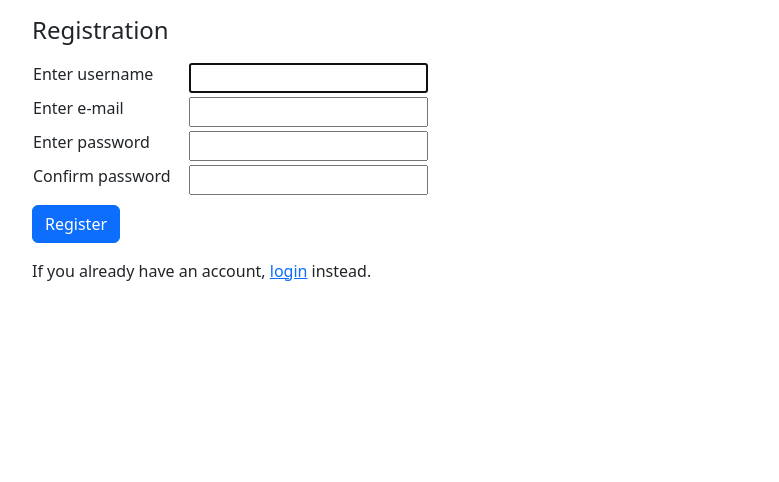
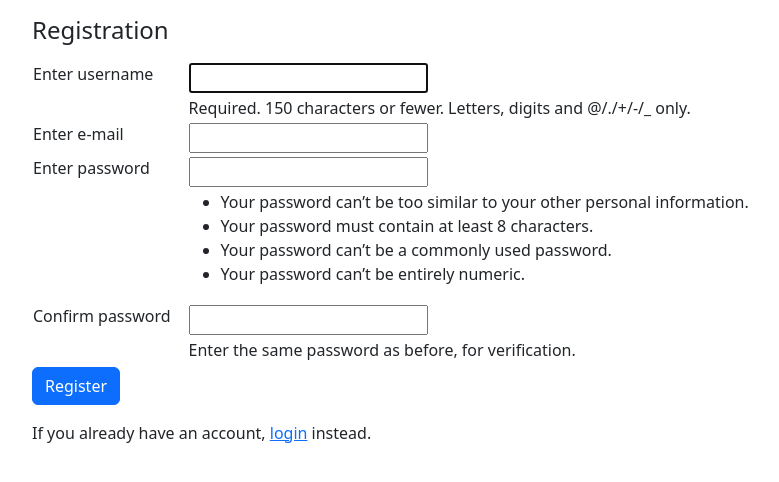
Before and after one commit to fomaaq/Reminder-App, a Django app: page /login/register/ in a window 1280 px wide. Shown: the part 56-538 px from the top of the page, without its empty margins (50-829 px from the left). Run offline with Django 4.2, Linux system fonts and the light colour scheme.

Commit message:
frontend pt.2

```diff
--- a/memo/reminder/forms.py
+++ b/memo/reminder/forms.py
@@ -41,15 +41,7 @@ class AddRemindForm(forms.ModelForm):
 
 
 class NewUserForm(UserCreationForm):
-    username = forms.CharField(label='User name',
-                               max_length=150,
-                               help_text='User name must consist of a maximum of 150 characters'
-                               )
-    email = forms.EmailField(label='e-mail', required=True)
-    password1 = forms.CharField(label='Password',
-                                widget=forms.PasswordInput())
-    password2 = forms.CharField(label='Confirm password',
-                                widget=forms.PasswordInput())
+    email = forms.EmailField(required=True)
 
     class Meta:
         model = User
--- a/memo/reminder/templates/base.html
+++ b/memo/reminder/templates/base.html
@@ -10,6 +10,24 @@
   <body>
     {% include "inc/_nav.html" %}
 
+    {% if messages %}
+
+      {% for message in messages %}
+
+        {% if message.tags == 'error' %}
+          <div class="alert alert-danger" role="alert">
+            {{ message }}
+          </div>
+        {% else %}
+          <div class="alert alert-{{ message.tags }}" role="alert">
+            {{ message }}
+          </div>
+        {% endif %}
+
+      {% endfor %}
+
+    {% endif %}
+
     <div>
       {% block content %}CONTENT{% endblock content %}
     </div>
--- a/memo/reminder/templates/register.html
+++ b/memo/reminder/templates/register.html
@@ -4,23 +4,67 @@
 	<h4 class="mt-3">Registration</h4>
 	<form method="POST" class="post-form mt-3">
 		{% csrf_token %}
-		<table class="mb-2">
+		<table class="mb-1">
 			<tbody>
 				<tr>
 					<td><label for="{{ form.username.id_for_label }}" class="form-label me-3">Enter username </label></td>
-					<td>{{ form.username }}</td>
+					<td>{{ form.username }}
+						{% if form.username.errors %}
+							<div class="text-decoration-underline" style="color: #ff0000">
+							{% for error in form.username.errors %}
+								{{ error }}<br />
+							{% endfor %}
+							</div>
+					  	{% endif %}
+					</td>
+				</tr>
+				<tr>
+					<td></td>
+					<td><class="form-text">{{ form.username.help_text }}</td>
 				</tr>
 				<tr>
 					<td><label for="{{ form.email.id_for_label }}" class="form-label me-3">Enter e-mail </label></td>
-					<td>{{ form.email }}</td>
+					<td>{{ form.email }}
+						{% if form.email.errors %}
+							<div class="text-decoration-underline" style="color: #ff0000">
+							{% for error in form.email.errors %}
+								{{ error }}<br />
+							{% endfor %}
+							</div>
+					  	{% endif %}
+					</td>
 				</tr>
 				<tr>
 					<td><label for="{{ form.password1.id_for_label }}" class="form-label me-3">Enter password </label></td>
-					<td>{{ form.password1 }}</td>
+					<td>{{ form.password1 }}
+						{% if form.password1.errors %}
+							<div class="text-decoration-underline" style="color: #ff0000">
+							{% for error in form.password1.errors %}
+								{{ error }}<br />
+							{% endfor %}
+							</div>
+					  	{% endif %}
+					</td>
+				</tr>
+				<tr>
+					<td></td>
+					<td><class="form-text ms-2">{{ form.password1.help_text }}</td>
 				</tr>
 				<tr>
 					<td><label for="{{ form.password2.id_for_label }}" class="form-label me-3">Confirm password </label></td>
-					<td>{{ form.password2 }}</td>
+					<td>{{ form.password2 }}
+						{% if form.password2.errors %}
+							<div class="text-decoration-underline" style="color: #ff0000">
+							{% for error in form.password2.errors %}
+								{{ error }}<br />
+							{% endfor %}
+							</div>
+					  	{% endif %}
+					</td>
+				</tr>
+				<tr>
+					<td></td>
+					<td><class="form-text ms-2">{{ form.password2.help_text }}</td>
 				</tr>
 			</tbody>
 		</table>
--- a/memo/reminder/views.py
+++ b/memo/reminder/views.py
@@ -39,6 +39,7 @@ class AddRemindView(FormView):
     def form_valid(self, form):
         form.instance.user = self.request.user
         form.save()
+        messages.success(self.request, "The remind was added successfully.")
         return super().form_valid(form)
 
     def get_context_data(self, **kwargs):
@@ -56,6 +57,7 @@ class EditRemindView(UpdateView):
     def form_valid(self, form):
         self.object = form.save(commit=False)
         self.object.save()
+        messages.success(self.request, "The remind was edited successfully.")
         return redirect('/')
 
     def get_context_data(self, **kwargs):
@@ -72,7 +74,7 @@ class DeleteRemindView(DeleteView):
     extra_content = {'page_title': 'Delete remind'}
 
     def form_valid(self, form):
-        messages.success(self.request, "The remind was deleted successfully.")
+        messages.success(self.request, 'The remind was deleted successfully.')
         return super(DeleteRemindView, self).form_valid(form)
 
     def get_context_data(self, **kwargs):
@@ -91,6 +93,7 @@ class SignUpView(CreateView):
     def form_valid(self, form):
         form_valid = super().form_valid(form)
         login(self.request, self.object)
+        messages.success(self.request, 'You have successfully registered.')
         return form_valid
 
     def get_context_data(self, **kwargs):
```
